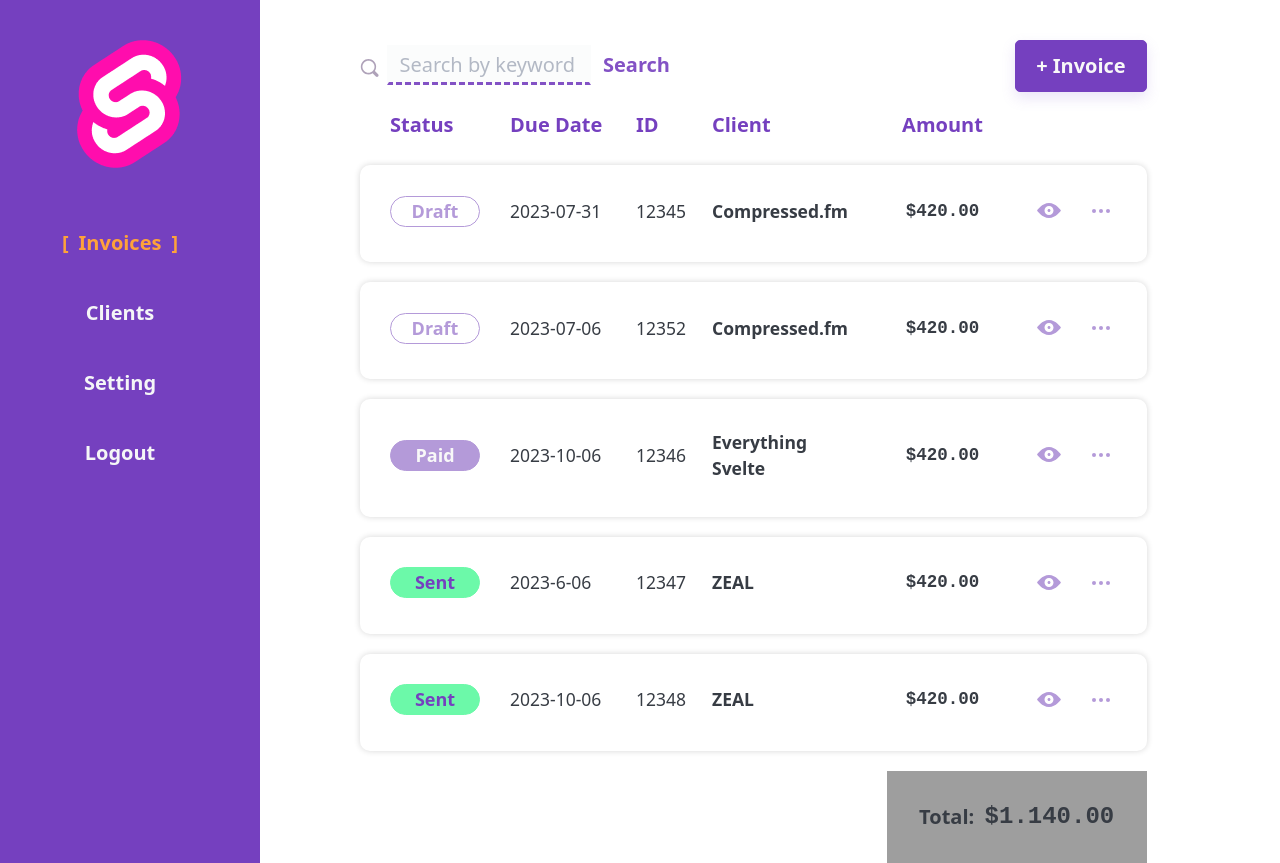
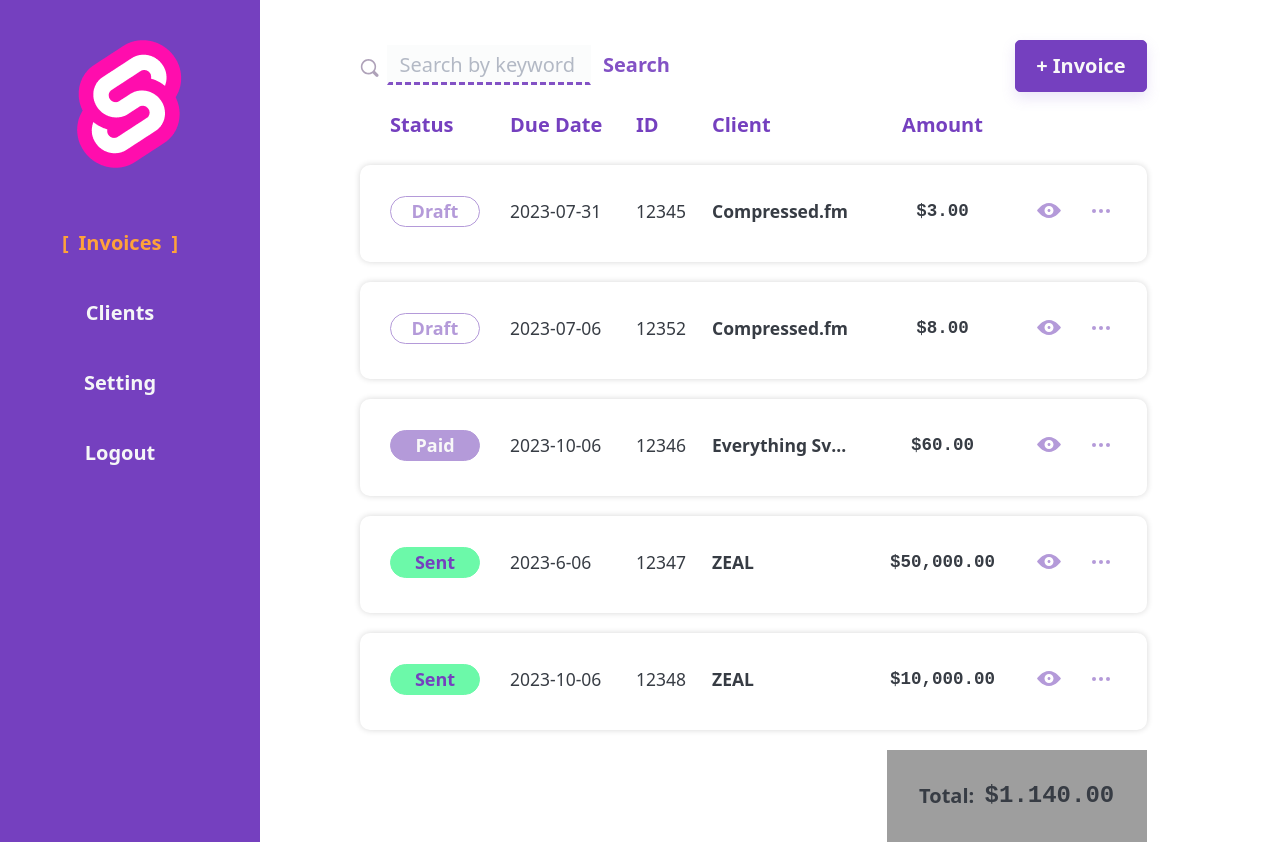
Before and after one commit to AdamMalec/cash-flip-app, a SvelteKit app: page /invoices in a window 1280 px wide. After the commit the page ends 842 px from the top, so only its background shows below. Built offline with nearby package versions, Linux system fonts and the light colour scheme; grey boxes are pictures that could not be loaded.

Commit message:
feat: add moneyHelpers utils

```diff
--- /dev/null
+++ b/src/lib/utils/moneyHelpers.ts
@@ -0,0 +1,14 @@
+export function sumLineItems(lineItems: lineItems[] | undefined) {
+	if (!lineItems) return 0;
+	return lineItems.reduce((prevValue, curValue) => prevValue + curValue.amount, 0);
+}
+
+export function centsToDollars(cents: number):string {
+	const dollars = cents / 100;
+	const dollarsWithDecimals = dollars.toFixed(2);
+	return addThousandsSeparator(dollarsWithDecimals);
+}
+
+export function addThousandsSeparator(myNum: string): string {
+	return myNum.replace(/\B(?=(\d{3})+(?!\d))/g, ',')
+}
--- a/src/routes/(dashboard)/invoices/InvoiceRow.svelte
+++ b/src/routes/(dashboard)/invoices/InvoiceRow.svelte
@@ -1,5 +1,6 @@
 <script lang="ts">
 	import Tag from '$lib/components/Tag.svelte';
+	import { centsToDollars, sumLineItems } from '$lib/utils/moneyHelpers';
 
 	export let invoice: Invoice;
 </script>
@@ -10,7 +11,7 @@
 		<li class="invoice__date">{invoice.dueDate}</li>
 		<li class="invoice__id">{invoice.invoiceNumber}</li>
 		<li class="invoice__name">{invoice.client.name}</li>
-		<li class="invoice__amount">$420.00</li>
+		<li class="invoice__amount">${centsToDollars(sumLineItems(invoice.lineItems))}</li>
 		<li class="invoice__view">
 			<a href="/"
 				><svg
@@ -97,6 +98,9 @@
 	.invoice__name {
 		grid-area: name;
 		font-weight: bold;
+		white-space: nowrap;
+		text-overflow: ellipsis;
+		overflow: hidden;
 	}
 
 	.invoice__amount {
```
